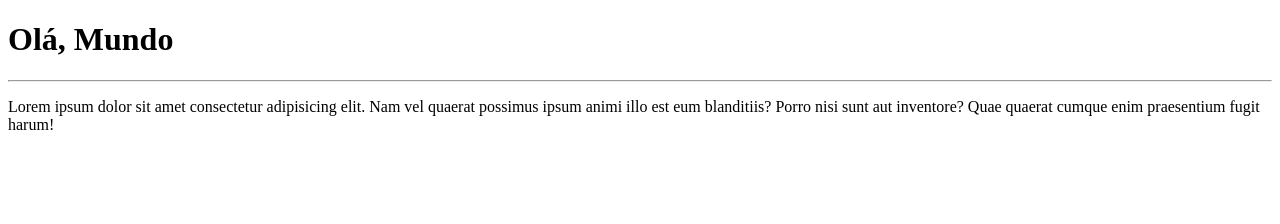
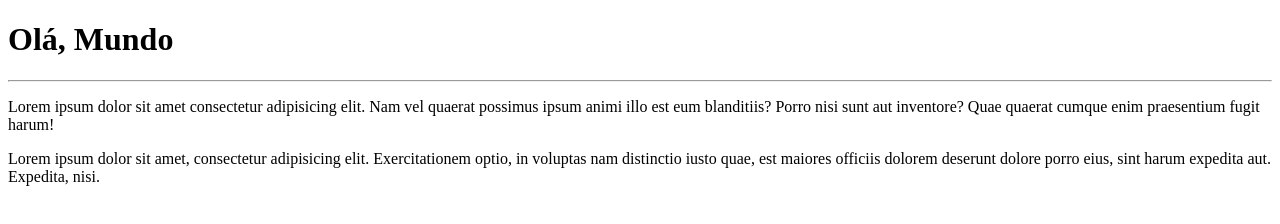
Before and after one commit to Arisson-Oliveira/HelloWorld, a plain HTML site: page site-exemplo/index.html in a window 1280 px wide. Drawn offline with Linux system fonts and the light colour scheme.

Commit message:
Adicionei um paragrafo

```diff
--- a/site-exemplo/index.html
+++ b/site-exemplo/index.html
@@ -9,5 +9,6 @@
     <h1>Olá, Mundo</h1>
     <hr>
     <p>Lorem ipsum dolor sit amet consectetur adipisicing elit. Nam vel quaerat possimus ipsum animi illo est eum blanditiis? Porro nisi sunt aut inventore? Quae quaerat cumque enim praesentium fugit harum!</p>
+    <p>Lorem ipsum dolor sit amet, consectetur adipisicing elit. Exercitationem optio, in voluptas nam distinctio iusto quae, est maiores officiis dolorem deserunt dolore porro eius, sint harum expedita aut. Expedita, nisi.</p>
 </body>
 </html>
```
